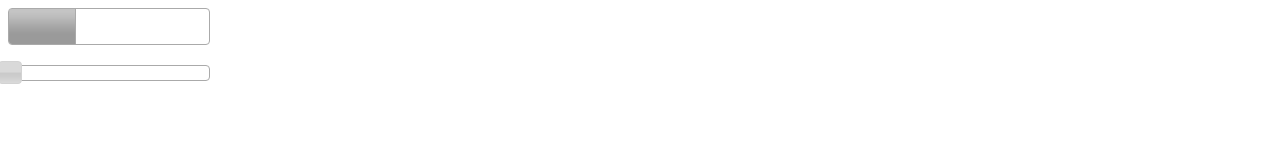
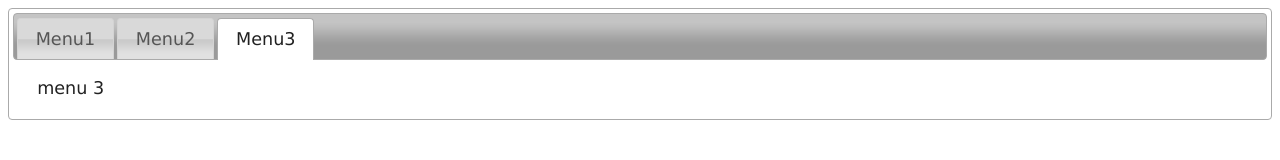
Before and after one commit to daicham/jqueryui-study, a plain HTML site: page index.html in a window 1280 px wide. Drawn offline with Linux system fonts and the light colour scheme.

Commit message:
dotinstall #18 tabs
動画では seleced で初期表示タブを設定可能とあるが
jquery-ui-1.10.1 では active で設定可能

```diff
--- a/index.html
+++ b/index.html
@@ -7,19 +7,21 @@
   <script type="text/javascript" src="js/jquery-1.9.1.js"></script>
   <script type="text/javascript" src="js/jquery-ui-1.10.1.custom.min.js"></script>
 </head>
-<div id="bar" style="width: 200px"></div>
-<div id="slider" style="width: 200px; margin-top: 20px"></div>
+<div id="tabs">
+  <ul>
+    <li><a href="#menu1">Menu1</a></li>
+    <li><a href="#menu2">Menu2</a></li>
+    <li><a href="#menu3">Menu3</a></li>
+  </ul>
+  <div id="menu1">menu 1</div>
+  <div id="menu2">menu 2</div>
+  <div id="menu3">menu 3</div>
+</div>
 <body>
   <script>
     $(function() {
-      $('#bar').progressbar({
-        value: 33
-      });
-      $('#slider').slider({
-        slide: function(event, ui) {
-          console.log(ui.value);
-          $('#bar').progressbar('option', 'value', ui.value);
-        }
+      $('#tabs').tabs({
+        active: 2
       });
     });
   </script>
```
